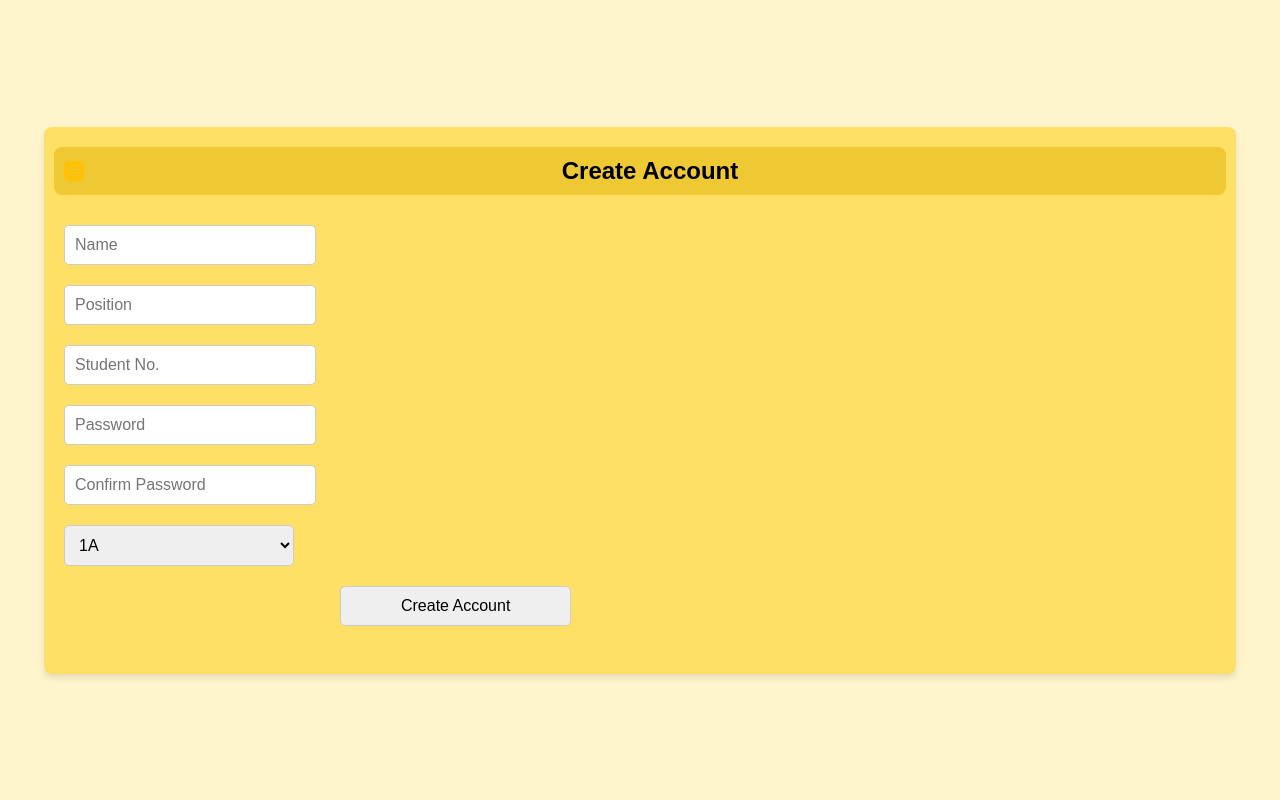
After one commit to BIJEI-12345/SE101, a PHP site: page /sign_up.php in a window 1280 px wide. The commit adds this page. Run offline with PHP 8.4, Linux system fonts and the light colour scheme.

Commit message:
new file:   admin.css 	new file:   admin.php 	modified:   icons.css 	new file:   img/left-arrow.png 	modified:   index.php 	new file:   sign_up.css 	new file:   sign_up.php

```diff
--- a/index.php
+++ b/index.php
@@ -14,10 +14,10 @@
             const password = document.querySelector('input[type="password"]').value;
 
             const validUsername = "admin@gmail.com";
-            const validPassword = "123abcd";
+            const validPassword = "12345";
 
             if (username === validUsername && password === validPassword) {
-                window.location.href = "icons2.html";
+                window.location.href = "admin.php";
             } else {
                 alert("Failed to login. Please check your username and password.");
             }
--- /dev/null
+++ b/sign_up.css
@@ -0,0 +1,82 @@
+body {
+    margin: 0;
+    font-family: Arial, sans-serif;
+    background-color: #FFF5CC;
+    color: #000;
+    display: flex;
+    justify-content: center;
+    align-items: center;
+    height: 100vh;
+}
+
+.sign-container {
+    width: 90%;
+    background-color: #FFE066;
+    padding: 20px;
+    border-radius: 8px;
+    display: flex;
+    flex-direction: column;
+    align-items: center;
+    box-shadow: 0 4px 6px rgba(0, 0, 0, 0.1);
+}
+
+.header {
+    display: flex;
+    align-items: center;
+    justify-content: space-between;
+    width: 100%;
+    background-color: #eec934;
+    padding: 10px;
+    border-radius: 8px;
+    margin-bottom: 20px;
+}
+
+.header img {
+    width: 20px;
+    cursor: pointer;
+}
+
+.header h1 {
+    font-size: 1.5rem;
+    margin: 0;
+    flex-grow: 1;
+    text-align: center;
+}
+
+.signUp-form {
+    display: flex;
+    flex-direction: column;
+    width: 100%;
+}
+
+.signUp-form input,
+.signUp-form select {
+    margin: 10px 0;
+    padding: 10px;
+    font-size: 1rem;
+    border: 1px solid #ccc;
+    border-radius: 5px;
+    width: 20%;
+}
+
+.signUp-form input:focus,
+.signUp-form select:focus {
+    border-color: #999;
+    outline: none;
+}
+
+.submit-btn {
+    background-color: #eec934;
+    border: none;
+    color: #000;
+    font-weight: bold;
+    cursor: pointer;
+    padding: 10px;
+    border-radius: 5px;
+    margin-top: 10px;
+    transition: background-color 0.3s;
+}
+
+.submit-btn:hover {
+    background-color: #ffd700;
+}
--- /dev/null
+++ b/sign_up.php
@@ -0,0 +1,42 @@
+<!DOCTYPE html>
+<html lang="en">
+<head>
+    <meta charset="UTF-8">
+    <meta name="viewport" content="width=device-width, initial-scale=1.0">
+    <title>Document</title>
+    <link rel="stylesheet" href="sign_up.css">
+</head>
+<body>
+    <div class="sign-container">
+        <div class="header">
+            <img src="img/left-arrow.png" alt="logo">
+            <h1>Create Account</h1>
+        </div>
+        <form class="signUp-form">
+            <input type="text" placeholder="Name" required>
+            <input type="text" placeholder="Position" required>
+            <input type="text" placeholder="Student No." required pattern="[0-9]{4}-[0-9]{4}" title="The format is Incorrect!">
+            <input type="password" placeholder = "Password" required>
+            <input type="password" placeholder = "Confirm Password" required>
+            <select id="section" name="section">
+                    <option value="1A">1A</option>
+                    <option value="1B">1B</option>
+                    <option value="1C">1C</option>
+                    <option value="2A">2A</option>
+                    <option value="2B">2B</option>
+                    <option value="3A">3A</option>
+                    <option value="3B">3B</option>
+                    <option value="4A">4A</option>
+                    <option value="4B">4B</option>
+                </select>
+            <input type = "submit" value = "Create Account" style="margin-left:24%; padding: 10px 10px;"> <br>
+        </form>
+
+
+    </div>
+
+
+
+
+</body>
+</html>
```
Also changed, not shown: admin.css (added, +29 -0 lines), admin.php (added, +27 -0 lines), icons.css (line endings or trailing spaces), img/left-arrow.png (added).
